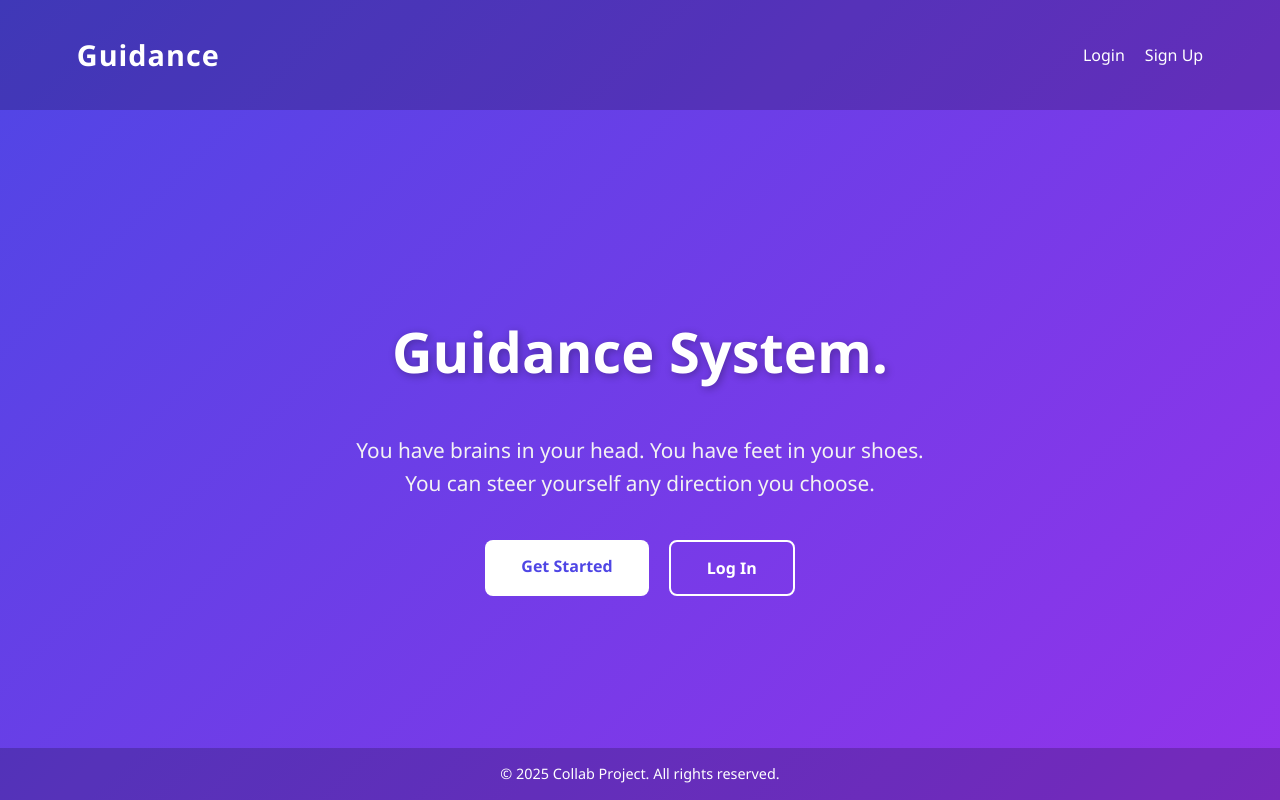
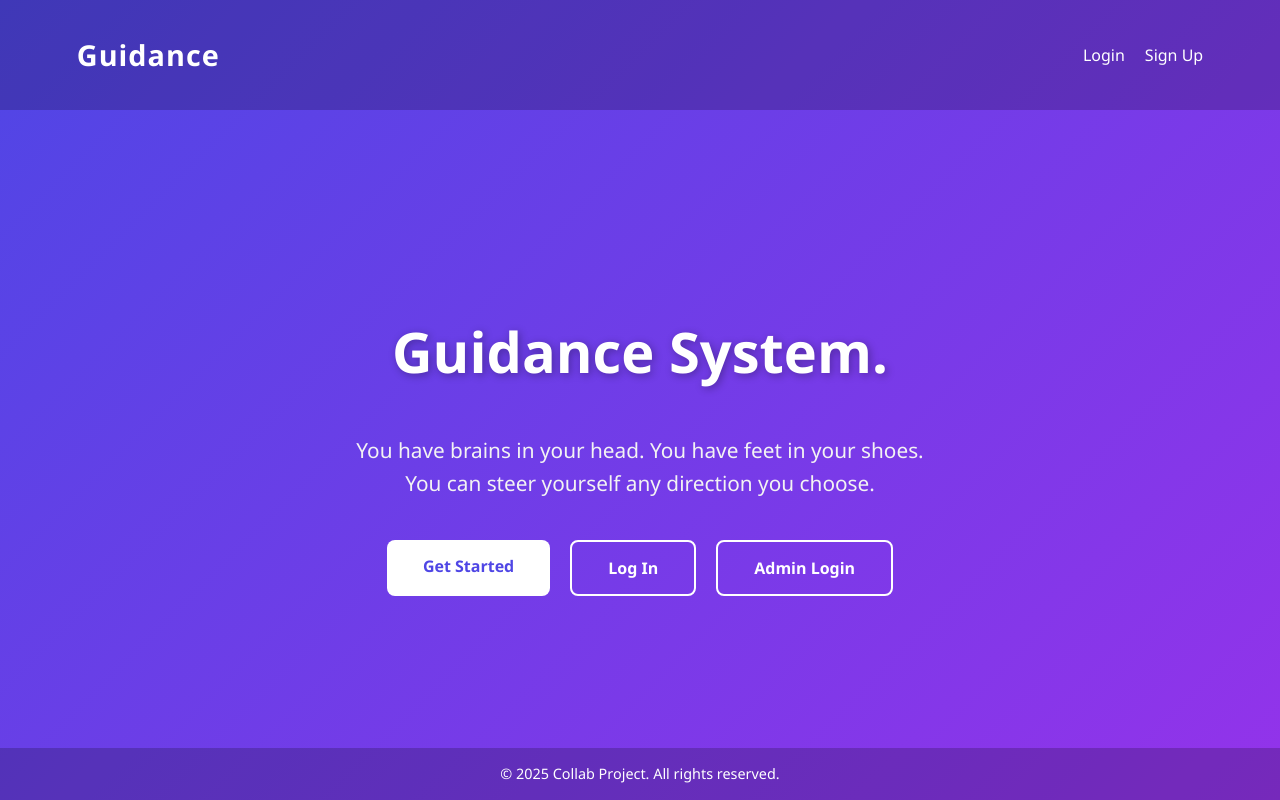
Before and after one commit to Yandrey11/COLLAB_PROJECT, a React app in the folder frontend/: page / in a window 1280 px wide. Built offline with nearby package versions, Linux system fonts and the light colour scheme; the HTML template or start-up script is replaced by a standard one.

Commit message:
Added admin Login

```diff
--- a/frontend/src/pages/Landing.jsx
+++ b/frontend/src/pages/Landing.jsx
@@ -114,7 +114,7 @@ const styles = {
         </nav>
       </header>
 
-      {/* Hero Section */}
+
         <main style={styles.hero}>
           <h2 style={styles.title}>Guidance System.</h2>
           <p style={styles.subtitle}>
@@ -143,6 +143,20 @@ const styles = {
             >
           Log In
             </Link>
+            <Link
+          to="/adminlogin"
+          style={{ ...styles.btn, ...styles.secondary }}
+          onMouseOver={(e) => {
+            e.target.style.backgroundColor = "white";
+            e.target.style.color = "#4f46e5";
+          }}
+          onMouseOut={(e) => {
+            e.target.style.backgroundColor = "transparent";
+            e.target.style.color = "white";
+          }}
+            >
+          Admin Login
+            </Link>
           </div>
         </main>
 
```
Lines whose indentation alone changed are shown as unchanged.
